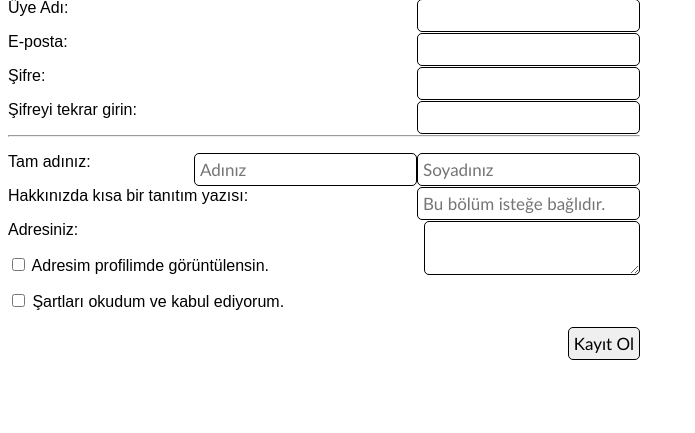
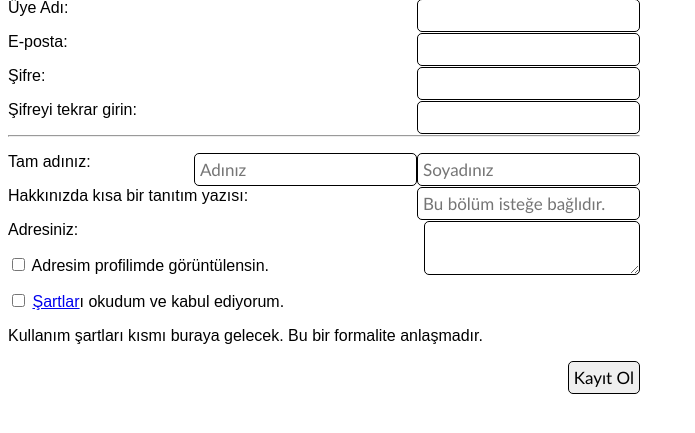
Before and after one commit to EmreKp/binastore, a PHP site: page /kayit.php in a window 1280 px wide. Shown: the part 115-548 px from the top of the page, without its empty margins (0-695 px from the left). Run offline with PHP 8.4, Linux system fonts and the light colour scheme; data that the repository does not hold is empty.

Commit message:
Added terms of use

```diff
--- a/kayit.php
+++ b/kayit.php
@@ -39,7 +39,8 @@ if ($nick!="") {
 <p>Hakkınızda kısa bir tanıtım yazısı: <input type="textarea" name="tanit" placeholder="Bu bölüm isteğe bağlıdır."></p>
 <p>Adresiniz: <textarea name="adres" required></textarea></p>
 <p><input type="checkbox" name="adresizin"> Adresim profilimde görüntülensin. </p>
-<p class="kabul"><input type="checkbox" name="kabul" required> Şartları okudum ve kabul ediyorum.</p>
+<p class="kabul"><input type="checkbox" name="kabul" required> <a href="#" id="sart">Şartlar</a>ı okudum ve kabul ediyorum.</p>
+<p id="sartlar">Kullanım şartları kısmı buraya gelecek. Bu bir formalite anlaşmadır.</p>
 <p><input type="submit" value="Kayıt Ol"></p>
 </div>
 </form>
```
